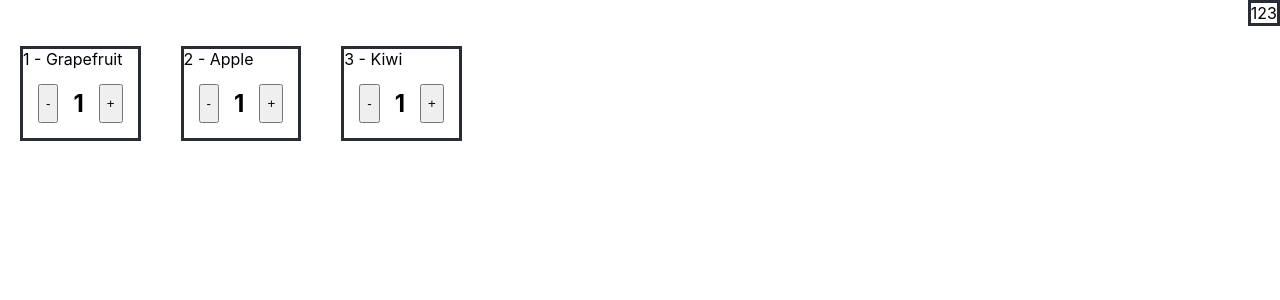
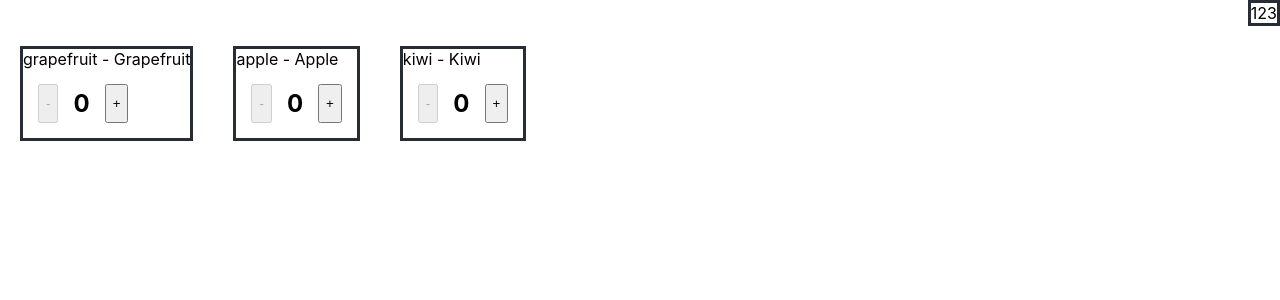
Before and after one commit to neverstopcreating/ShoppingCart, a React (Create React App) app: page / in a window 1280 px wide. Shown: the top 300 px of the page. Built offline with nearby package versions, Linux system fonts and the light colour scheme.

Commit message:
working state of product counter

```diff
--- a/package.json
+++ b/package.json
@@ -7,7 +7,8 @@
     "react-dom": "^16.7.0",
     "react-redux": "^6.0.0",
     "react-scripts": "2.1.3",
-    "redux": "^4.0.1"
+    "redux": "^4.0.1",
+    "redux-logger": "^3.0.6"
   },
   "scripts": {
     "start": "react-scripts start",
--- a/src/actions/index.js
+++ b/src/actions/index.js
@@ -1,6 +1,6 @@
 import * as types from '../constants/ActionType';
 
-export const setProductCount = (productId, count) => ({
+export const setProductCount = (id, count) => ({
     type: types.SET_PRODUCT_COUNT,
-    payload: {count, productId}
+    payload: {count, id}
 });
--- a/src/api/products.json
+++ b/src/api/products.json
@@ -1,18 +1,18 @@
 [
   {
-    "id": 1,
+    "id": "grapefruit",
     "name": "Grapefruit",
     "price": 1.00,
     "picture": ""
   },
   {
-    "id": 2,
+    "id": "apple",
     "name": "Apple",
     "price": 0.7,
     "picture": ""
   },
   {
-    "id": 3,
+    "id": "kiwi",
     "name": "Kiwi",
     "price": 1.50,
     "picture": ""
--- a/src/components/counter.js
+++ b/src/components/counter.js
@@ -1,33 +1,20 @@
-import React, {Component} from 'react';
+import React from 'react';
 import './counter.css';
 
-class Counter extends Component {
-    constructor(props) {
-        super(props);
-        this.state = {
-            clicks: props.initialValue,
-        };
-    }
+function Counter({count, increment, decrement}) {
 
-    decreaseItem = () => {
-        this.setState({clicks: this.state.clicks - 1});
-    };
-
-    incrementItem = () => {
-        this.setState({clicks: this.state.clicks + 1});
-    };
-
-    render() {
-        const clicks = this.state.clicks;
-
-        return (
-            <div className='counter-buttons'>
-                <button className="decrement" onClick={this.decreaseItem} disabled={clicks <= 0}>-</button>
-                <h2>{clicks}</h2>
-                <button className="increment" onClick={this.incrementItem} >+</button>
-            </div>
-        );
-    }
+    return <div className='counter-buttons'>
+        <button
+            className="decrement"
+            onClick={decrement}
+            disabled={count <= 0}>-
+        </button>
+        <h2>{count}</h2>
+        <button
+            className="increment"
+            onClick={increment}>+
+        </button>
+    </div>;
 }
 
 export default Counter;
--- a/src/components/product.js
+++ b/src/components/product.js
@@ -1,15 +1,30 @@
 import React from 'react';
 import Counter from "./counter";
 import "./product.css";
+import {setProductCount} from "../actions";
+import connect from "react-redux/es/connect/connect";
 
-function Product(props) {
+function Product({setProductCount, product, count}) {
     return (
         <div className="product">
-            <span>{props.product.id} - {props.product.name}</span>
-            <Counter initialValue={1}/>
+            <span>{product.id} - {product.name}</span>
+            <Counter
+                count={count}
+                increment={() => setProductCount(product.id, count + 1)}
+                decrement={() => setProductCount(product.id, count - 1)}
+            />
         </div>
     )
-
 }
 
-export default Product;
+function mapStateToProps(state, ownProps) {
+    console.log(ownProps, state);
+    return {
+        product: ownProps.product,
+        count: state.cart[ownProps.product.id] || 0
+    };
+}
+
+const mapDispatchToProps = {setProductCount};
+
+export default connect(mapStateToProps, mapDispatchToProps)(Product);
--- a/src/index.js
+++ b/src/index.js
@@ -1,13 +1,17 @@
 import React from 'react';
 import ReactDOM from 'react-dom';
-import {createStore} from 'redux';
+import {applyMiddleware, createStore} from 'redux';
 import {Provider} from 'react-redux'
 import './index.css';
 import reducer from './reducers';
 import App from './containers/App';
 import * as serviceWorker from './serviceWorker';
+import logger from 'redux-logger';
 
-const store = createStore(reducer);
+const store = createStore(
+    reducer,
+    applyMiddleware(logger)
+);
 
 ReactDOM.render((
         <Provider store={store}>
--- a/src/reducers/index.js
+++ b/src/reducers/index.js
@@ -1,8 +1,6 @@
 import {SET_PRODUCT_COUNT} from "../constants/ActionType";
 
 import products from '../api/products'
-import {setProductCount} from "../actions";
-
 
 
 const initialState = {
@@ -13,11 +11,14 @@ const initialState = {
 export default function (state = initialState, action) {
     switch (action.type) {
         case SET_PRODUCT_COUNT:
-        // do stuff
-
-            return Object.assign({}, state, {
-                cart: setProductCount.count
-            });
+            console.log(action);
+            return {
+                ...state,
+                cart: {
+                    ...state.cart,
+                    [action.payload.id]: action.payload.count
+                }
+            };
 
         default:
             return state;
```
Also changed, not shown: 1 other file (tests, documents, lock files or other folders).
